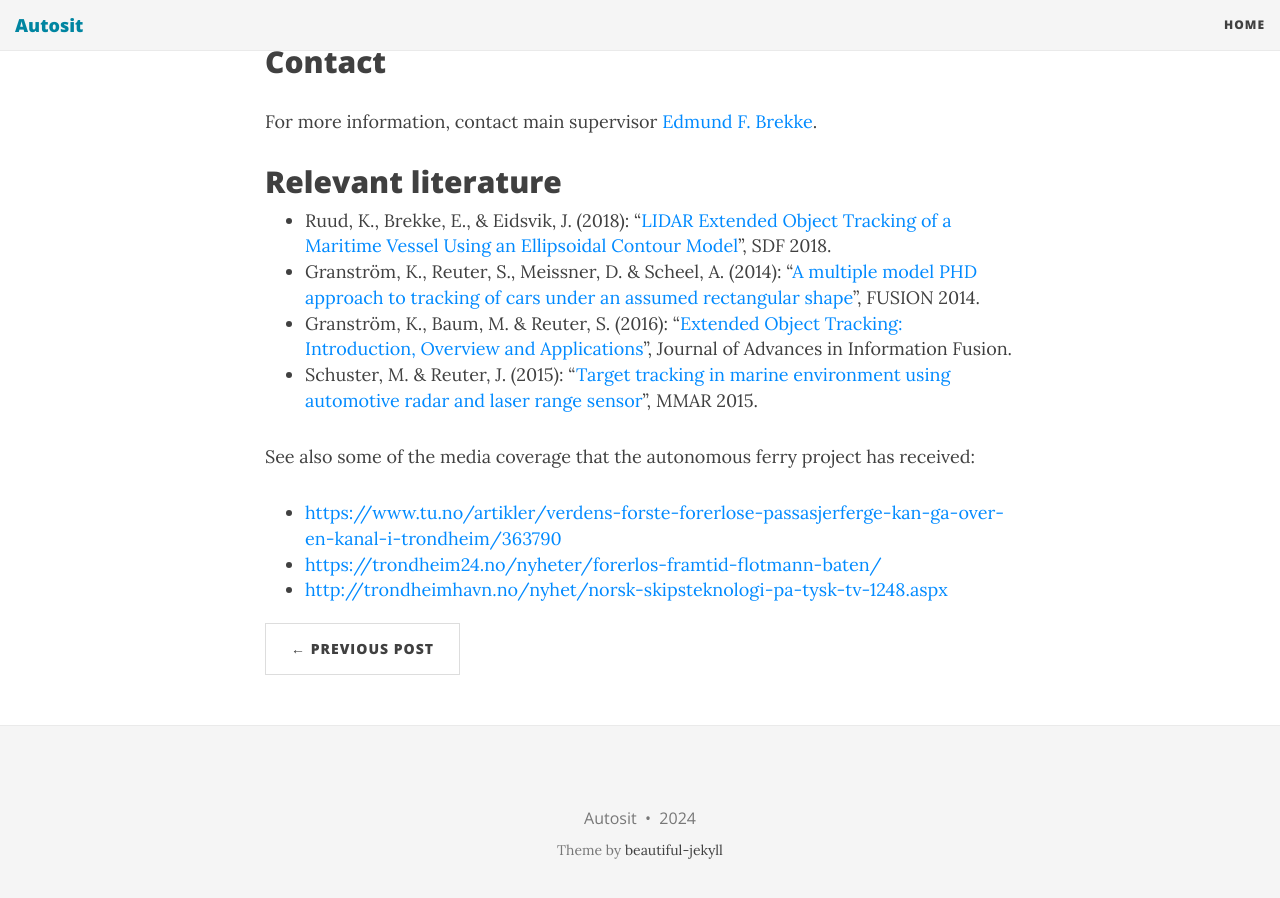
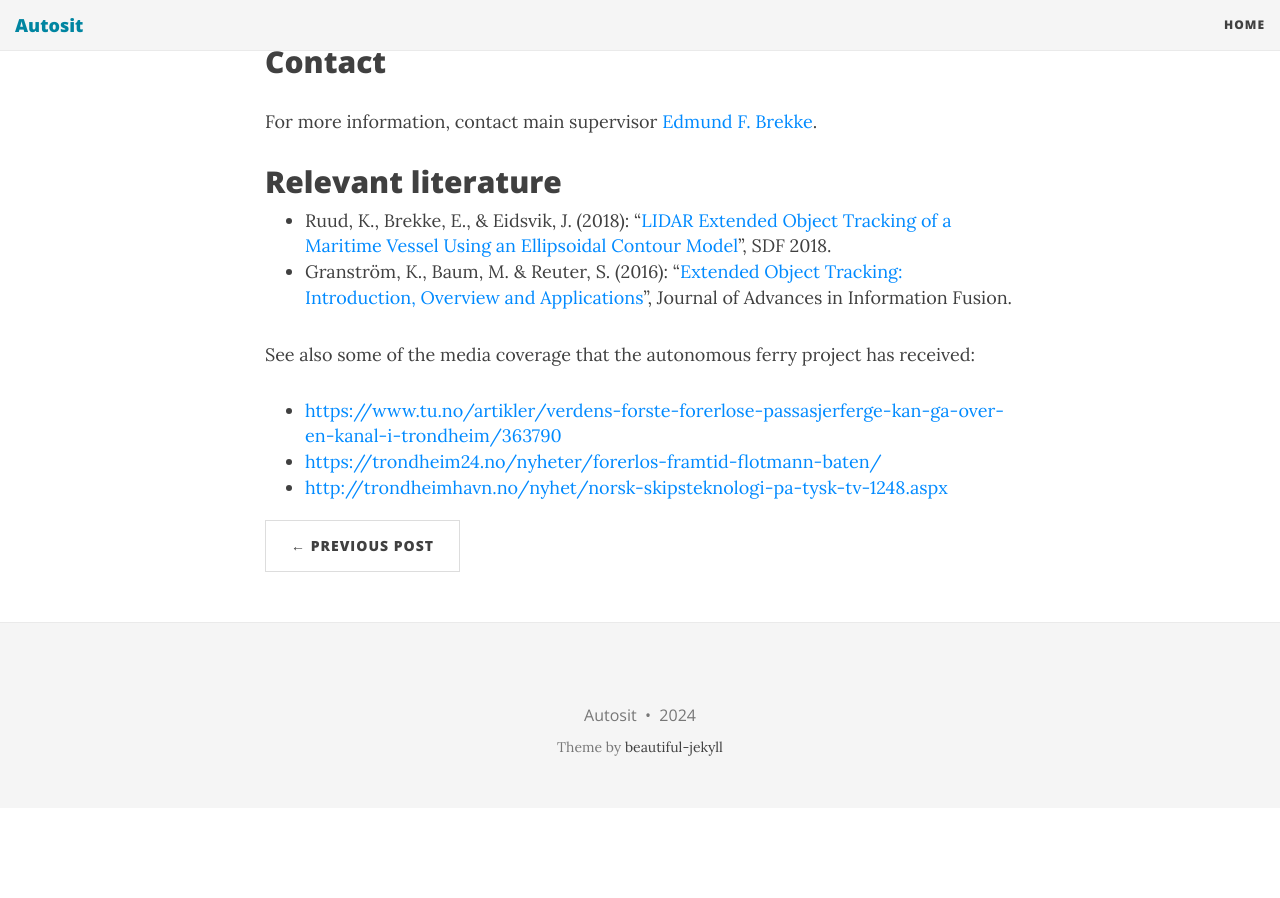
Before and after one commit to autosit/autosit.github.io, a Jekyll site: the page built from _posts/2024-03-15-semi-learn-eot.md, in a window 1280 px wide and 900 px high, scrolled down 3061 px. Built offline with Jekyll 4.4.1, drawn with Linux system fonts in a browser that asks for light colours; nearby versions of some CDN libraries; after the commit the page ends 3869 px from its top, so only the background shows below that.

Commit message:
added 4th draft of semi-learn-eo

```diff
--- a/_posts/2024-03-15-semi-learn-eot.md
+++ b/_posts/2024-03-15-semi-learn-eot.md
@@ -60,9 +60,8 @@ For more information, contact main supervisor [Edmund F. Brekke](http://www.ntnu
 ## Relevant literature
 
 * Ruud, K., Brekke, E., & Eidsvik, J. (2018): “[LIDAR Extended Object Tracking of a Maritime Vessel Using an Ellipsoidal Contour Model](https://www.researchgate.net/publication/328890666_LIDAR_Extended_Object_Tracking_of_a_Maritime_Vessel_Using_an_Ellipsoidal_Contour_Model)”, SDF 2018.
-* Granström, K., Reuter, S., Meissner, D. & Scheel, A. (2014): “[A multiple model PHD approach to tracking of cars under an assumed rectangular shape](https://ieeexplore.ieee.org/document/6915991/)”, FUSION 2014.
 * Granström, K., Baum, M. & Reuter, S. (2016): “[Extended Object Tracking: Introduction, Overview and Applications](https://arxiv.org/abs/1604.00970)”, Journal of Advances in Information Fusion.
-* Schuster, M. & Reuter, J. (2015): “[Target tracking in marine environment using automotive radar and laser range sensor](https://ieeexplore.ieee.org/document/7284009/)”, MMAR 2015.
+
 
 
 See also some of the media coverage that the autonomous ferry project has received:
```
